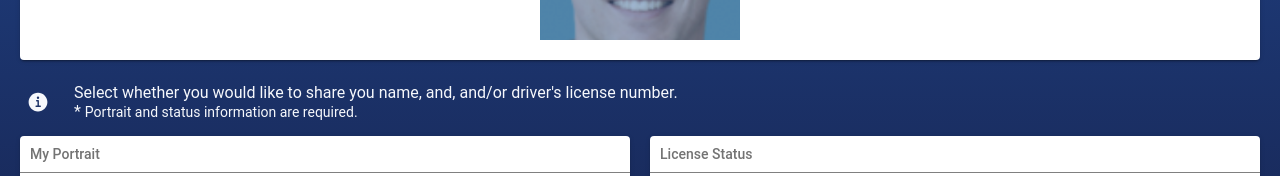
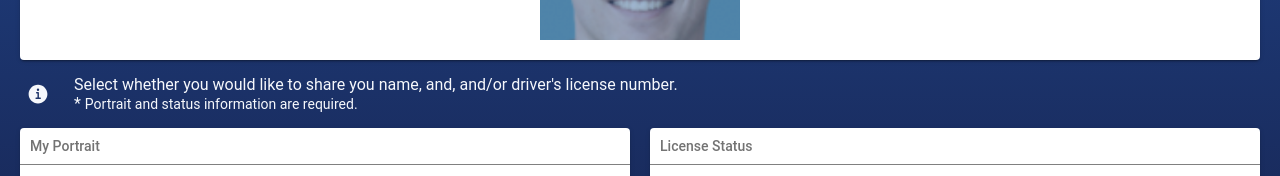
Before and after one commit to jbw716/la-wallet-mockup, a React (Vite) app: page /share in a window 1280 px wide. Shown: the part 376-552 px from the top of the page. Built offline with nearby package versions, Linux system fonts and the light colour scheme.

Commit message:
Spacing.

```diff
--- a/src/pages/2 - Share pages/2 - ShareQR.tsx
+++ b/src/pages/2 - Share pages/2 - ShareQR.tsx
@@ -59,7 +59,7 @@ const ShareQR: React.FC = () => {
           </div>
         </IonCardContent>
       </IonCard>
-      <IonItem lines="none" style={{ paddingTop: '0.5em' }}>
+      <IonItem lines="none">
         <IonIcon icon={informationCircle} slot="start" color="light" style={{ margin: '0 1em 0 0' }}></IonIcon>
         <IonText color="light">
           Select whether you would like to share you name, and, and/or driver's license number.
```
